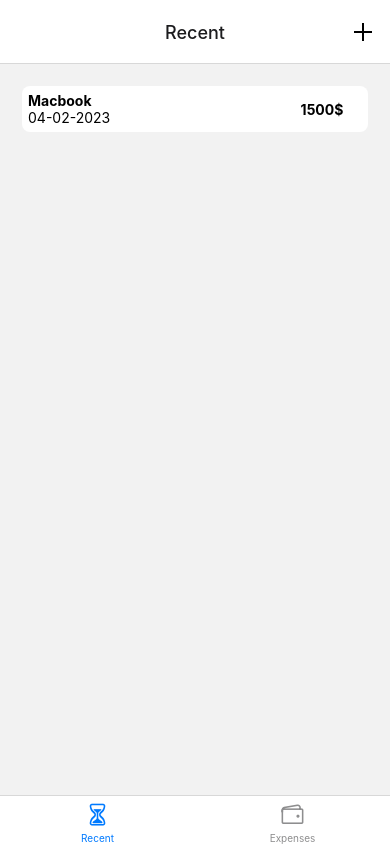
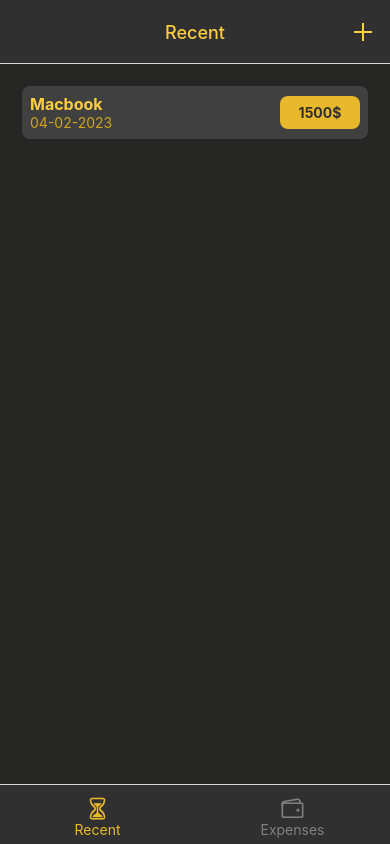
Before and after one commit to mweglowski/expense-app, a React Native app: screen /Recent in a window 390 px wide. Built offline with nearby package versions, Linux system fonts and the light colour scheme.

Commit message:
final touches

```diff
--- a/App.js
+++ b/App.js
@@ -12,6 +12,7 @@
 import NewExpenseScreen from "./screens/NewExpenseScreen";
 import { store } from "./store/store";
 import EditExpenseScreen from "./screens/EditExpenseScreen";
+import { Colors } from "./assets/colors";
 
 const Stack = createNativeStackNavigator();
 const Tab = createBottomTabNavigator();
@@ -26,7 +27,15 @@
   return (
     <Tab.Navigator
       initialRouteName="Expenses"
+      sceneContainerStyle={{
+        backgroundColor: Colors.gray900,
+      }}
       screenOptions={{
+        headerTitleAlign: "center",
+        headerStyle: {
+          backgroundColor: Colors.gray800,
+        },
+        headerTintColor: Colors.orange300,
         headerTitleAlign: "center",
         headerRight: () => {
           return (
@@ -34,11 +43,22 @@
               style={styles.headerIcon}
               icon="add"
               size={32}
-              color="black"
+              color={Colors.orange300}
               onPress={showNewExpenseScreen}
             />
           );
         },
+        tabBarStyle: {
+          backgroundColor: Colors.gray800,
+          height: 60,
+        },
+        tabBarLabelStyle: {
+          marginTop: -10,
+          marginBottom: 6,
+          fontSize: 14,
+        },
+        tabBarActiveTintColor: Colors.orange400,
+        tabBarInactiveTintColor: "gray",
       }}
     >
       <Tab.Screen
@@ -69,7 +89,19 @@
       <Provider store={store}>
         <StatusBar style="dark" />
         <NavigationContainer>
-          <Stack.Navigator screenOptions={{ headerTitleAlign: "center" }}>
+          <Stack.Navigator
+            screenOptions={{
+              headerTitleAlign: "center",
+              headerStyle: {
+                backgroundColor: Colors.gray800,
+              },
+              headerTintColor: Colors.orange300,
+              headerTitleAlign: "center",
+              contentStyle: {
+                backgroundColor: Colors.gray900,
+              },
+            }}
+          >
             <Stack.Screen
               name="Tabs"
               component={TabsNavigator}
--- a/app.json
+++ b/app.json
@@ -6,10 +6,11 @@
     "orientation": "portrait",
     "icon": "./assets/icon.png",
     "userInterfaceStyle": "light",
+    "backgroundColor": "#383836",
     "splash": {
       "image": "./assets/splash.png",
       "resizeMode": "contain",
-      "backgroundColor": "#ffffff"
+      "backgroundColor": "#383836"
     },
     "updates": {
       "fallbackToCacheTimeout": 0
--- /dev/null
+++ b/assets/colors.js
@@ -0,0 +1,10 @@
+export const Colors = {
+  orange300: "#fccd3f",
+  orange400: "#e8b92c",
+  orange500: "#cfa423",
+  orange700: "#a88418",
+  gray600: "#404040",
+  gray700: "#353535",
+  gray800: "#303030",
+  gray900: "#262625",
+};
--- a/components/Expense.js
+++ b/components/Expense.js
@@ -1,5 +1,6 @@
 import { useNavigation } from "@react-navigation/native";
 import { View, Text, StyleSheet, Pressable } from "react-native";
+import { Colors } from "../assets/colors";
 
 export default function Expense({ itemData }) {
   const navigation = useNavigation();
@@ -40,23 +41,30 @@
     justifyContent: "space-between",
     alignItems: "center",
     margin: 6,
-    padding: 6,
-    backgroundColor: "white",
+    padding: 8,
+    backgroundColor: Colors.gray600,
     borderRadius: 8,
     elevation: 4,
   },
   title: {
     fontWeight: "bold",
+    fontSize: 16,
+    color: Colors.orange300,
+  },
+  date: {
+    color: Colors.orange500,
   },
   priceContainer: {
     minWidth: 80,
     padding: 8,
-    backgroundColor: "white",
+    backgroundColor: Colors.orange400,
     borderRadius: 8,
-    elevation: 4,
+    elevation: 12,
+    shadowColor: Colors.orange400,
   },
   price: {
     textAlign: "center",
     fontWeight: "bold",
+    color: Colors.gray800,
   },
 });
--- a/components/ExpensesList.js
+++ b/components/ExpensesList.js
@@ -1,13 +1,20 @@
-import { View, Text, StyleSheet, Pressable } from "react-native";
+import { View, StyleSheet, FlatList } from "react-native";
 
 import Expense from "./Expense";
 
 export default function ExpensesList({ items }) {
+  function renderExpenseItem(itemData) {
+    const item = itemData.item;
+    return <Expense itemData={item} />;
+  }
+
   return (
     <View style={styles.listContainer}>
-      {items.map((item) => (
-        <Expense itemData={item} />
-      ))}
+      <FlatList
+        data={items}
+        keyExtractor={(item) => item.id}
+        renderItem={renderExpenseItem}
+      />
     </View>
   );
 }
--- a/components/FormButton.js
+++ b/components/FormButton.js
@@ -1,12 +1,20 @@
 import { Pressable, View, Text, StyleSheet } from "react-native";
+import { Colors } from "../assets/colors";
 
-export default function FormButton({ children, onPress, containerStyle, textStyle }) {
+export default function FormButton({
+  children,
+  onPress,
+  containerStyle,
+  textStyle,
+}) {
   return (
-    <View style={[styles.buttonContainer, containerStyle]}>
-      <Pressable onPress={onPress}>
-        <Text style={[styles.text, textStyle]}>{children}</Text>
-      </Pressable>
-    </View>
+    <Pressable
+      style={[styles.buttonContainer, containerStyle]}
+      onPress={onPress}
+      android_ripple={{ color: Colors.orange500 }}
+    >
+      <Text style={[styles.text, textStyle]}>{children}</Text>
+    </Pressable>
   );
 }
 
@@ -16,12 +24,16 @@
     alignItems: "center",
     padding: 10,
     paddingHorizontal: 16,
-    backgroundColor: "white",
-		elevation: 4,
+    elevation: 8,
+    shadowColor: Colors.orange300,
     borderRadius: 8,
+    backgroundColor: Colors.gray900,
+    // borderWidth: 2,
+    borderColor: Colors.orange400,
   },
   text: {
-		textAlign: "center",
-		fontSize: 16,
+    color: Colors.orange400,
+    textAlign: "center",
+    fontSize: 16,
   },
 });
--- a/package.json
+++ b/package.json
@@ -17,9 +17,11 @@
     "expo-status-bar": "~1.4.2",
     "react": "18.1.0",
     "react-native": "0.70.5",
+    "react-native-global-font": "^1.0.3",
+    "react-native-global-props": "^1.1.5",
     "react-native-safe-area-context": "4.4.1",
-    "react-redux": "^8.0.5",
-    "react-native-screens": "~3.18.0"
+    "react-native-screens": "~3.18.0",
+    "react-redux": "^8.0.5"
   },
   "devDependencies": {
     "@babel/core": "^7.12.9"
--- a/screens/EditExpenseScreen.js
+++ b/screens/EditExpenseScreen.js
@@ -6,6 +6,7 @@
 import { removeExpense, updateExpense } from "../store/expenses";
 
 import FormButton from "../components/FormButton";
+import { Colors } from "../assets/colors";
 
 export default function EditExpenseScreen({ route }) {
   let { expenseData } = route.params
@@ -58,6 +59,7 @@
       <TextInput
         style={styles.input}
         placeholder="Title"
+        placeholderTextColor={Colors.orange700}
         onChangeText={expenseTitleTextChangeHandler}
         value={expenseTitleText}
       />
@@ -65,6 +67,7 @@
       <TextInput
         style={styles.input}
         placeholder="Price"
+        placeholderTextColor={Colors.orange700}
         keyboardType="numeric"
         onChangeText={expensePriceChangeHandler}
         value={expensePrice.toString()}
@@ -72,19 +75,19 @@
 
       <View style={styles.controlButtons}>
         <FormButton
-          containerStyle={[styles.button, styles.cancelButton]}
+          containerStyle={[styles.cancelButton]}
           onPress={cancelHandler}
         >
           Cancel
         </FormButton>
         <FormButton
-          containerStyle={[styles.button, styles.cancelButton]}
+          containerStyle={[styles.cancelButton]}
           onPress={deleteExpenseHandler}
         >
           Delete
         </FormButton>
         <FormButton
-          containerStyle={[styles.button, styles.submitButton]}
+          containerStyle={[styles.submitButton]}
           onPress={updateExpenseHandler}
         >
           Submit
@@ -102,10 +105,13 @@
   input: {
     padding: 8,
     marginBottom: 24,
-    backgroundColor: "white",
+    backgroundColor: Colors.gray900,
+    borderBottomWidth: 2,
+    borderBottomColor: Colors.orange500,
     elevation: 4,
     borderRadius: 8,
     fontSize: 16,
+    color: Colors.orange500,
   },
   button: {
     backgroundColor: "gray",
--- a/screens/NewExpenseScreen.js
+++ b/screens/NewExpenseScreen.js
@@ -6,13 +6,14 @@
 import { addExpense } from "../store/expenses";
 
 import FormButton from "../components/FormButton";
+import { Colors } from "../assets/colors";
 
 export default function NewExpenseScreen() {
   const [expenseTitleText, setExpenseTitleText] = useState("");
   const [expensePrice, setExpensePrice] = useState("");
   const expenses = useSelector((state) => state.expenses.items);
   const dispatch = useDispatch();
-	const navigation = useNavigation();
+  const navigation = useNavigation();
 
   function expenseTitleTextChangeHandler(inputValue) {
     setExpenseTitleText(inputValue);
@@ -28,7 +29,7 @@
   }
 
   function cancelHandler() {
-		navigation.navigate("Tabs")
+    navigation.navigate("Tabs");
     clearInputs();
   }
 
@@ -44,7 +45,7 @@
 
     dispatch(addExpense(expense));
     clearInputs();
-		navigation.navigate("Tabs")
+    navigation.navigate("Tabs");
   }
 
   return (
@@ -52,6 +53,7 @@
       <TextInput
         style={styles.input}
         placeholder="Title"
+        placeholderTextColor={Colors.orange700}
         onChangeText={expenseTitleTextChangeHandler}
       />
 
@@ -59,18 +61,21 @@
         style={styles.input}
         placeholder="Price"
         keyboardType="numeric"
+        placeholderTextColor={Colors.orange700}
         onChangeText={expensePriceChangeHandler}
       />
 
       <View style={styles.controlButtons}>
         <FormButton
-          containerStyle={[styles.button, styles.cancelButton]}
+          containerStyle={[styles.cancelButton]}
+          textStyle={styles.buttonText}
           onPress={cancelHandler}
         >
           Cancel
         </FormButton>
         <FormButton
-          containerStyle={[styles.button, styles.submitButton]}
+          containerStyle={[styles.submitButton]}
+          textStyle={styles.buttonText}
           onPress={addNewExpenseHandler}
         >
           Submit
@@ -88,13 +93,13 @@
   input: {
     padding: 8,
     marginBottom: 24,
-    backgroundColor: "white",
+    backgroundColor: Colors.gray900,
+    borderBottomWidth: 2,
+    borderBottomColor: Colors.orange500,
     elevation: 4,
     borderRadius: 8,
     fontSize: 16,
-  },
-  button: {
-    backgroundColor: "gray",
+    color: Colors.orange500,
   },
   cancelButton: {},
   submitButton: {},
```
Also changed, not shown: 1 other file (tests, documents, lock files or other folders).
